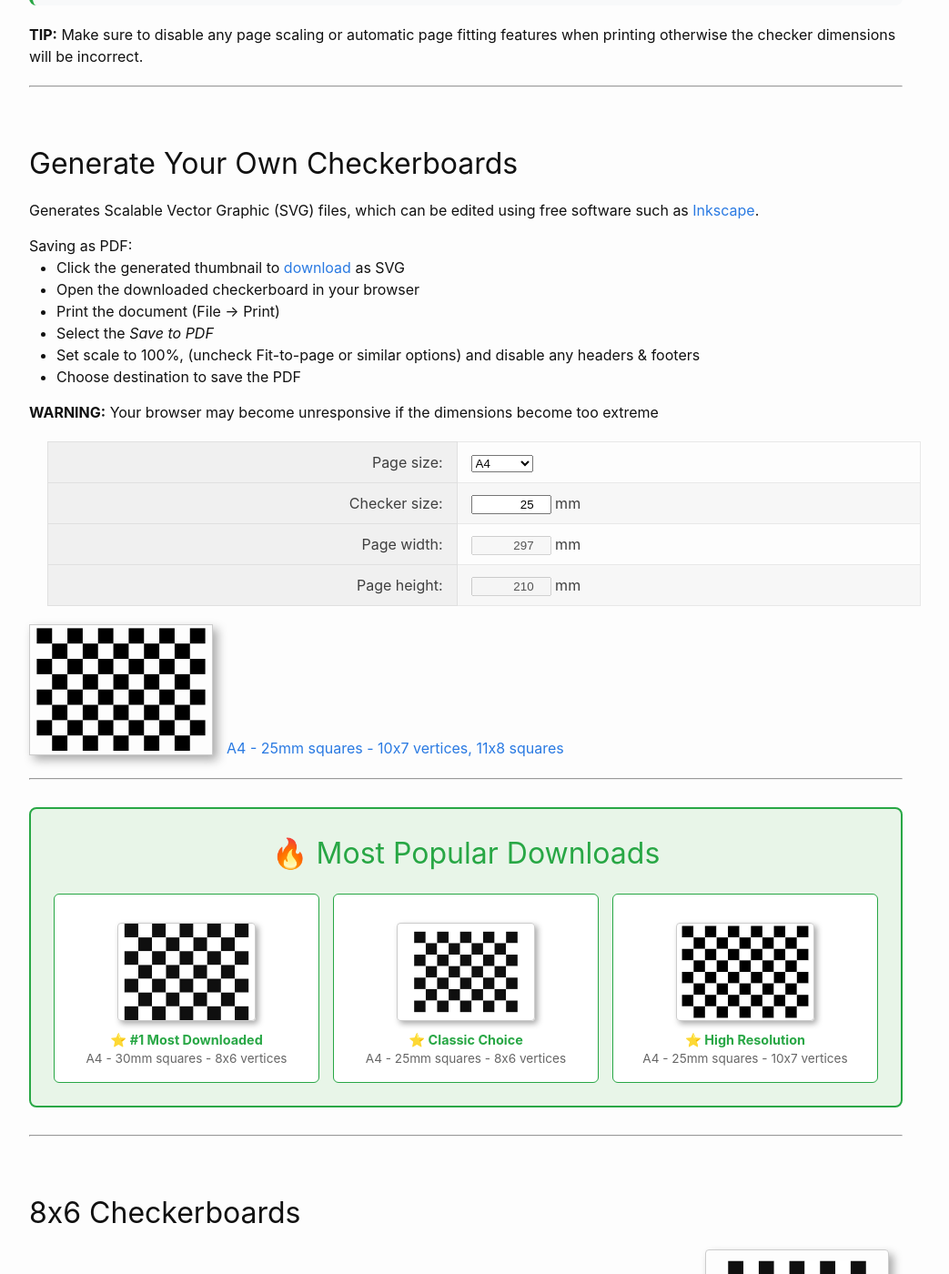
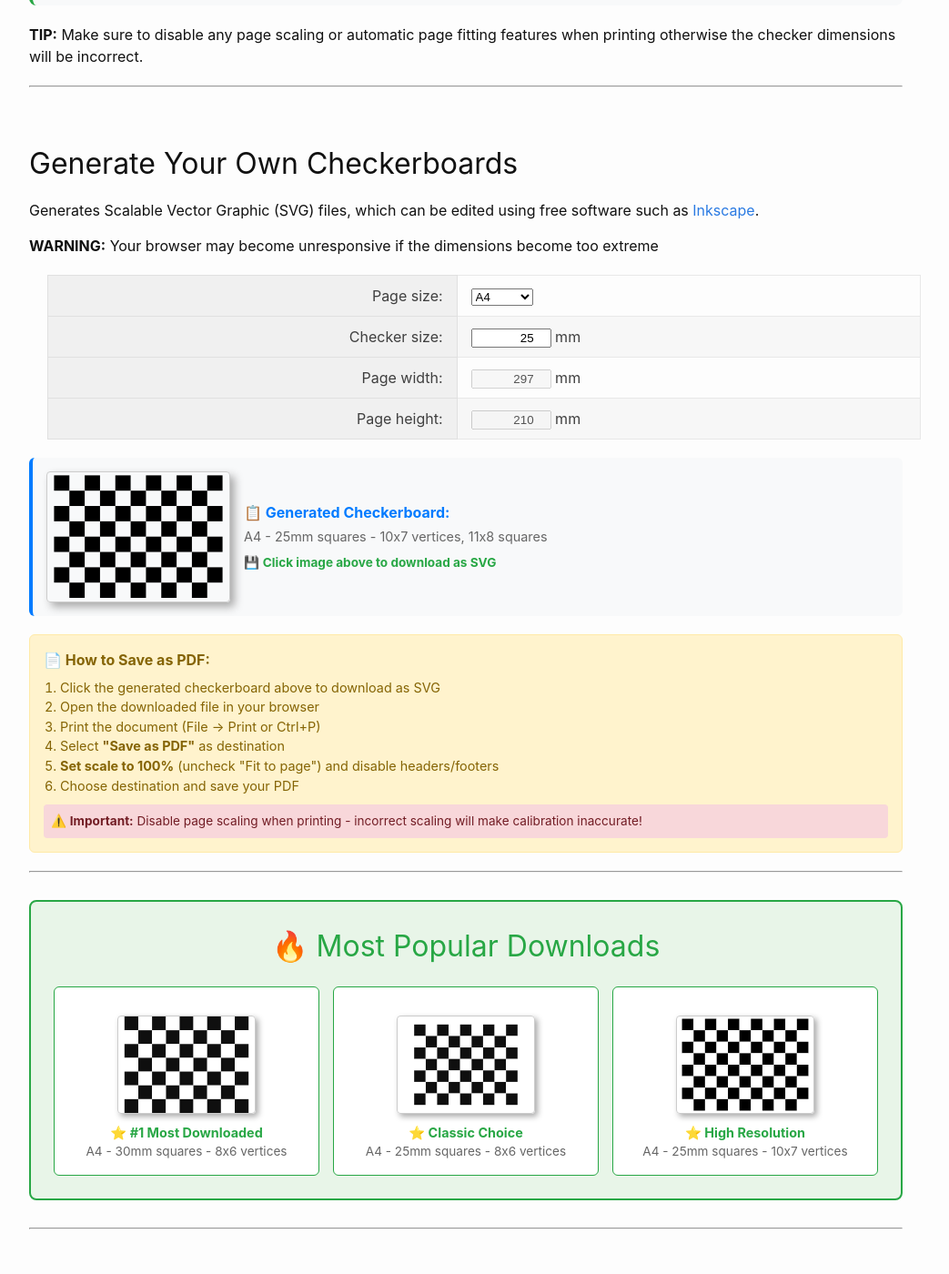
Before and after one commit to MarkHedleyJones/markhedleyjones.github.io, a Jekyll site: the page built from docs/_posts/2018-04-15-calibration-checkerboard-collection.html, in a window 1280 px wide and 1400 px high, scrolled down 994 px. Shown: the whole window at 91% size, without its empty margins (128-1171 px from the left). Built offline with Jekyll 4.4.1, drawn with Linux system fonts in a browser that asks for light colours.

Commit message:
2018-04-15-calibration-checkerboard-collection: UI improvements

```diff
--- a/docs/_posts/2018-04-15-calibration-checkerboard-collection.html
+++ b/docs/_posts/2018-04-15-calibration-checkerboard-collection.html
@@ -74,17 +74,6 @@ excerpt_separator: \{% endhighlight %\}
 <p style="text-align: justify;">
   Generates Scalable Vector Graphic (SVG) files, which can be edited using free software such as <a href="https://inkscape.org/">Inkscape</a>.
 </p>
-<p style="text-align: justify;"></p>
-  Saving as PDF:
-  <ul>
-    <li>Click the generated thumbnail to <a href="javascript:download_checkerboard()">download</a> as SVG</li>
-    <li>Open the downloaded checkerboard in your browser</li>
-    <li>Print the document (File -> Print)</li>
-    <li>Select the <em>Save to PDF</em></li>
-    <li>Set scale to 100%, (uncheck Fit-to-page or similar options) and disable any headers & footers</li>
-    <li>Choose destination to save the PDF</li>
-  </ul>
-</p>
 <p>
   <b>WARNING:</b> Your browser may become unresponsive if the dimensions become too extreme
 </p>
@@ -132,8 +121,33 @@ excerpt_separator: \{% endhighlight %\}
 </table>
 
 <div id="hidden-checkers" style="display: none"></div>
-<div id="checkerboard" onclick="download_checkerboard()" style="cursor: pointer; display: inline-block; width: 200px; height:  141.417px; margin-right: 15px; border: 1px solid #CCC; box-shadow: 5px 5px 10px #AAA;">
-</div><a id="generated_checkerboard" href="javascript:download_checkerboard()"></a>
+
+<div style="display: flex; align-items: center; gap: 15px; margin: 20px 0; padding: 15px; background: #f8f9fa; border-radius: 6px; border-left: 4px solid #007bff;">
+  <div id="checkerboard" onclick="download_checkerboard()" style="cursor: pointer; display: inline-block; width: 200px; height: 141.417px; border: 1px solid #CCC; box-shadow: 5px 5px 10px #AAA; border-radius: 4px;">
+  </div>
+  <div style="flex: 1;">
+    <div style="font-weight: bold; color: #007bff; margin-bottom: 5px;">📋 Generated Checkerboard:</div>
+    <div id="generated_checkerboard" style="color: #666; font-size: 0.9em; line-height: 1.4;"></div>
+    <div style="margin-top: 8px; font-size: 0.85em; color: #28a745;">
+      💾 <strong>Click image above to download as SVG</strong>
+    </div>
+  </div>
+</div>
+
+<div style="background: #fff3cd; border: 1px solid #ffeaa7; border-radius: 6px; padding: 15px; margin: 15px 0;">
+  <div style="font-weight: bold; color: #856404; margin-bottom: 8px;">📄 How to Save as PDF:</div>
+  <ol style="margin: 0; padding-left: 18px; color: #856404; font-size: 0.9em;">
+    <li>Click the generated checkerboard above to download as SVG</li>
+    <li>Open the downloaded file in your browser</li>
+    <li>Print the document (File → Print or Ctrl+P)</li>
+    <li>Select <strong>"Save as PDF"</strong> as destination</li>
+    <li><strong>Set scale to 100%</strong> (uncheck "Fit to page") and disable headers/footers</li>
+    <li>Choose destination and save your PDF</li>
+  </ol>
+  <div style="margin-top: 10px; padding: 8px; background: #f8d7da; border-radius: 4px; font-size: 0.85em; color: #721c24;">
+    ⚠️ <strong>Important:</strong> Disable page scaling when printing - incorrect scaling will make calibration inaccurate!
+  </div>
+</div>
 <hr style="color: #CCC; margin: 20px 0">
 
 <script type="text/javascript">
```
